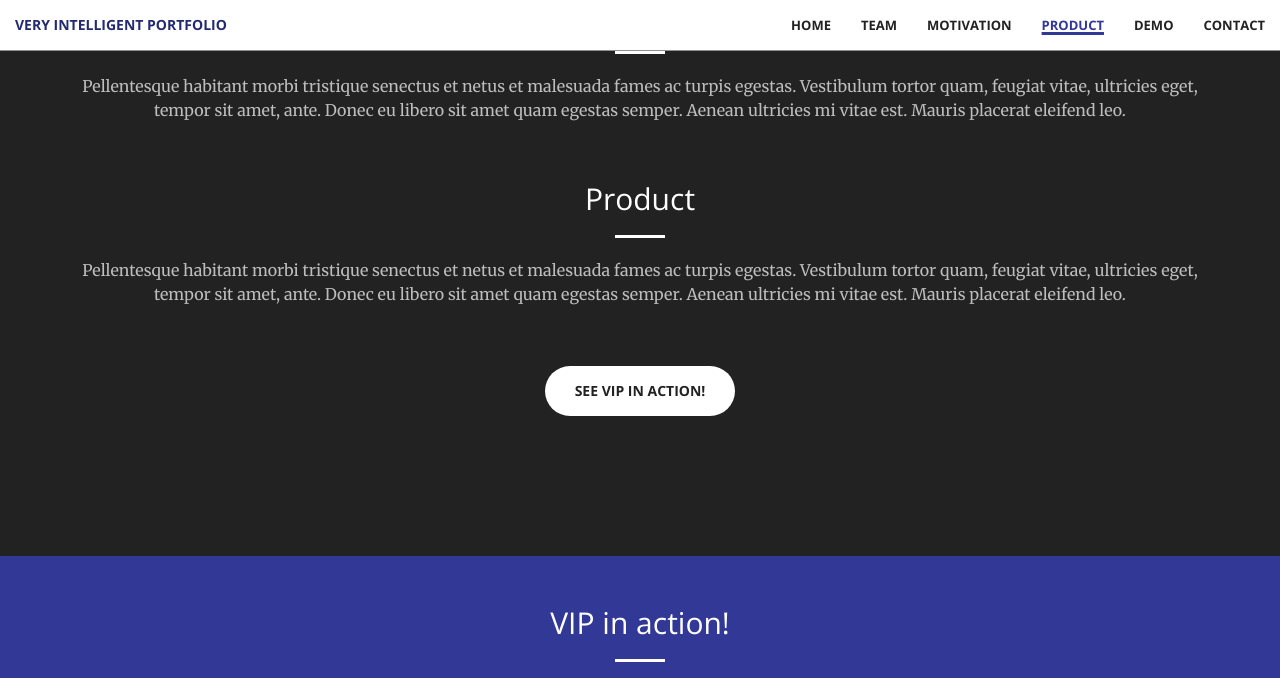
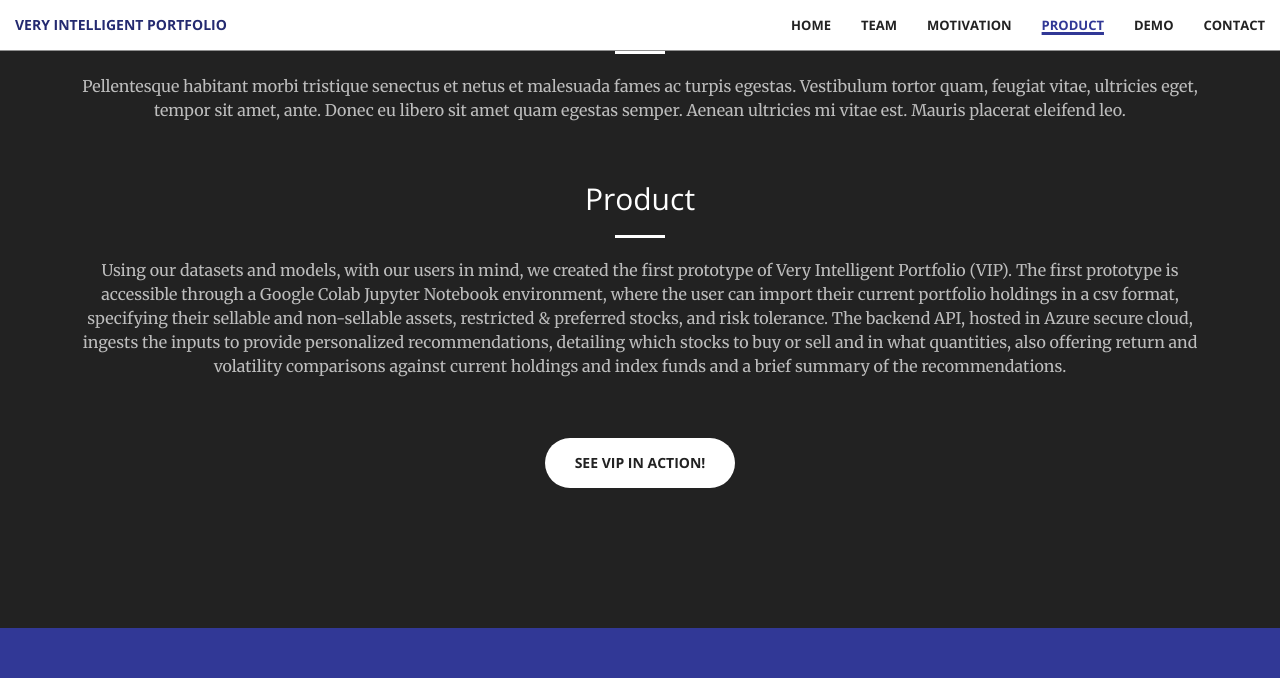
Before and after one commit to Very-Intelligent-Portfolio/Very-Intelligent-Portfolio.github.io, a Jekyll site: the page built from docs/index.html, in a window 1280 px wide and 900 px high, scrolled down 5799 px, cut to the strip 0-678 px from the top of the window. Built offline with Jekyll 4.4.1, drawn with Linux system fonts in a browser that asks for light colours; some of the changed text lies outside the part shown.

Commit message:
update_product_format_etc

```diff
--- a/docs/_includes/contact.html
+++ b/docs/_includes/contact.html
@@ -39,7 +39,7 @@
         <h5>Disclaimer & Acknowledgements</h5>
             <ul class="list-unstyled disclaimer">
                 <li>Very Intelligent Portfolio is not a stockbroker or financial adviser. Stock investments carry substantial risk. Past results are not indicative of future returns. Very Intelligent Portfolio and all individuals affiliated with this site assume no responsibility for your trading and investment results. The indicators, reported data, columns, articles and all other features are for educational purposes only and should not be construed as investment advice. Information for any trading observations are obtained from sources believed to be reliable, but we do not warrant its completeness or accuracy, or warrant any results from the use of the information. Your use of the trading information is entirely at your own risk and it is your sole responsibility to evaluate the accuracy, completeness and usefulness of the information. You must assess the risk of any trade with your broker and make your own independent decisions regarding any securities mentioned herein.</li>
-                <li>All rights to images and datasets belong to original owner(s).</li>
+                <li>All rights to images and datasets belong to original owner(s). Some contents are generated using Generative AI.</li>
                 <li>We would like to thank UC Berkeley MIDS program and all instructors and advisors as well as all survey participants for making this product possible.</li>
             </ul>
         <p>&copy; 2024 Very Intelligent Portfolio.</p>
--- a/docs/_includes/product.html
+++ b/docs/_includes/product.html
@@ -30,7 +30,7 @@
                 <h2 class="section-heading">Data Pipeline</h2>
                 <hr class="light">
                 <p class="text-faded">Our data pipeline on the primary dataset CRSP involves a multi-stage cleaning and preprocessing to remove incomplete records and outliers, create additional features and labels, and prepare the data in the format our model expects. The resulting dataset contains 1 date column, 1 unique security identifier (Permno ID) column, 5 feature columns, and 11 label columns.</p>
-                <img src="img/pipeline/crsp.jpg" id="center_large" alt="">
+                <img src="img/pipeline/crsp.jpg" id="center_large" alt="" style="margin-bottom: 20px;">
                 <p class="text-faded">Our data pipeline on the secondary dataset Compustat involves first cleaning the Compustat dataset to fill any missing financial data and then join the cleaned Compustat dataset with the cleaned CRSP dataset to produce the joined dataset, with all columns from the cleaned Compustat dataset and the cleaned CRSP dataset.</p>
                 <img src="img/pipeline/compustat.jpg" id="center_large" alt="">
             </div>
@@ -46,7 +46,7 @@
             <div class="col-lg-12 text-center">
                 <h2 class="section-heading">Product</h2>
                 <hr class="light">
-                <p class="text-faded">Pellentesque habitant morbi tristique senectus et netus et malesuada fames ac turpis egestas. Vestibulum tortor quam, feugiat vitae, ultricies eget, tempor sit amet, ante. Donec eu libero sit amet quam egestas semper. Aenean ultricies mi vitae est. Mauris placerat eleifend leo. </p>
+                <p class="text-faded">Using our datasets and models, with our users in mind, we created the first prototype of Very Intelligent Portfolio (VIP). The first prototype is accessible through a Google Colab Jupyter Notebook environment, where the user can import their current portfolio holdings in a csv format, specifying their sellable and non-sellable assets, restricted & preferred stocks, and risk tolerance. The backend API, hosted in Azure secure cloud, ingests the inputs to provide personalized recommendations, detailing which stocks to buy or sell and in what quantities, also offering return and volatility comparisons against current holdings and index funds and a brief summary of the recommendations.</p>
             </div>
         </div>
         <div class="row" id="add-bottom">
```
